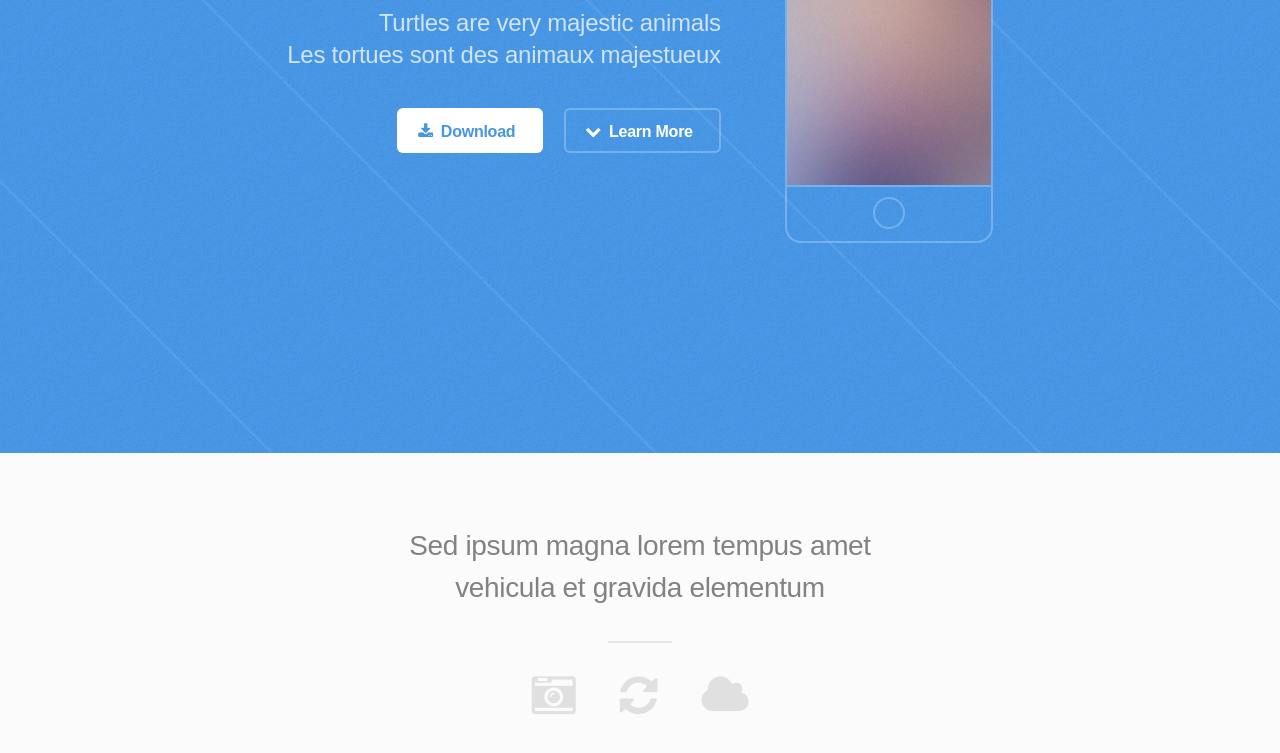
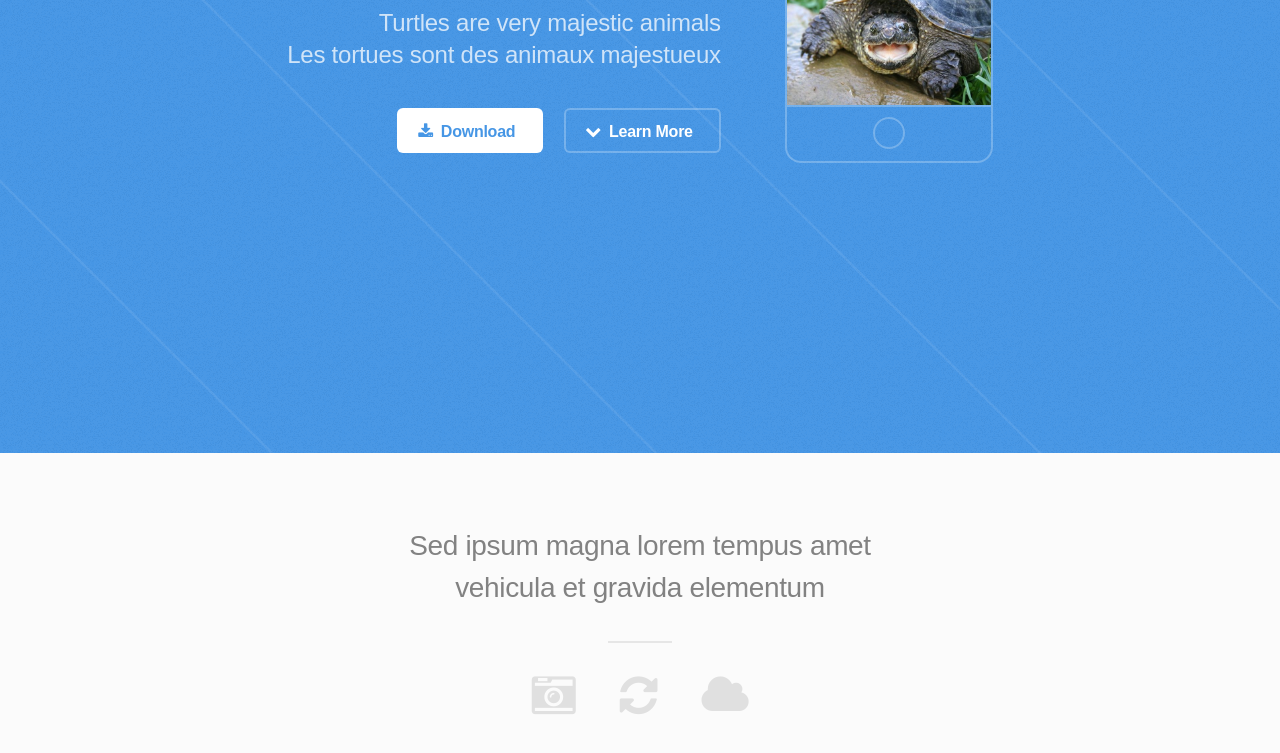
Before and after one commit to fluffybarbapapa/fluffybarbapapa.github.io, a plain HTML site: page index.html in a window 1280 px wide. Shown: the part 347-1100 px from the top of the page. Drawn offline with Linux system fonts and the light colour scheme.

Commit message:
added image turtle

```diff
--- a/index.html
+++ b/index.html
@@ -27,7 +27,7 @@
 						<li><a href="#one" class="button icon fa-chevron-down scrolly">Learn More</a></li>
 					</ul>
 				</div>
-				<div class="image phone"><div class="inner"><img src="images/screen.jpg" alt="" /></div></div>
+				<div class="image phone"><div class="inner"><img src="images/turtle3.jpg" alt="turtle turtlefanclub" /></div></div>
 			</header>
 
 		<!-- One -->
```
Also changed, not shown: images/turtle3.jpg (added).
